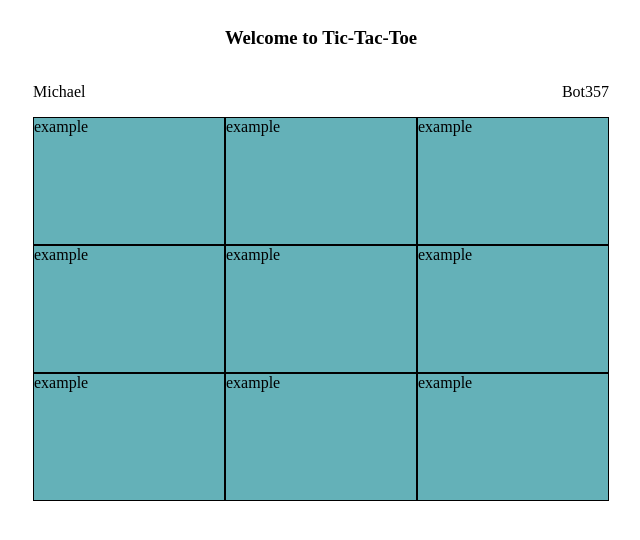
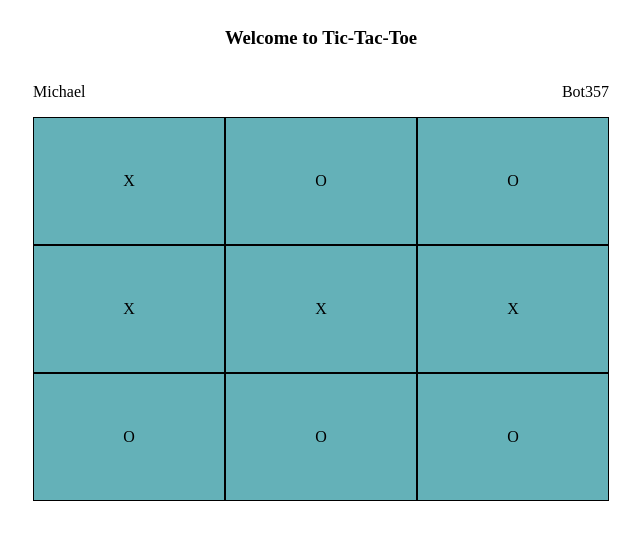
Before and after one commit to MR-Farabough/ticTacToe, a plain HTML site: page index.html in a window 1280 px wide. Shown: the whole page, without its empty margins (319-959 px from the left). Drawn offline with Linux system fonts and the light colour scheme.

Commit message:
Added Xs and Os to HTML and centered marker

```diff
--- a/index.html
+++ b/index.html
@@ -17,15 +17,15 @@
 			</div>
 		</div>
 		<div class="container">
-			<div class="card">example</div>
-			<div class="card">example</div>
-			<div class="card">example</div>
-			<div class="card">example</div>
-			<div class="card">example</div>
-			<div class="card">example</div>
-			<div class="card">example</div>
-			<div class="card">example</div>
-			<div class="card">example</div>
+			<div class="card">X</div>
+			<div class="card">O</div>
+			<div class="card">O</div>
+			<div class="card">X</div>
+			<div class="card">X</div>
+			<div class="card">X</div>
+			<div class="card">O</div>
+			<div class="card">O</div>
+			<div class="card">O</div>
 		</div>
 	</body>
 </html>
--- a/style.css
+++ b/style.css
@@ -24,8 +24,11 @@
 }
 
 .card {
+	display: flex;
 	border: 1px solid black;
 	background-color: var(--card-color);
 	width: minmax(50px, 10vw);
 	height: minmax(50px, 10vw);
+	justify-content: center;
+	align-items: center;
 }
```
